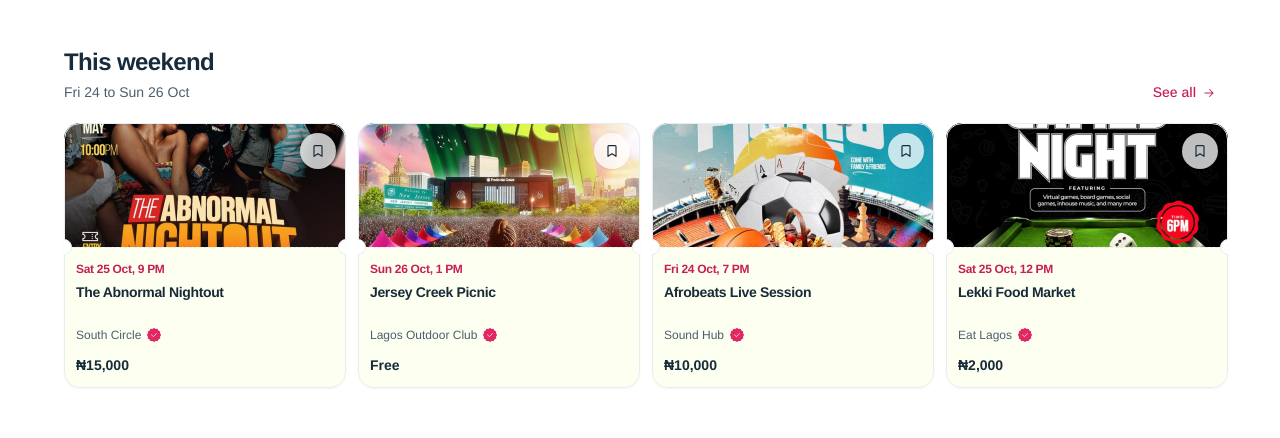
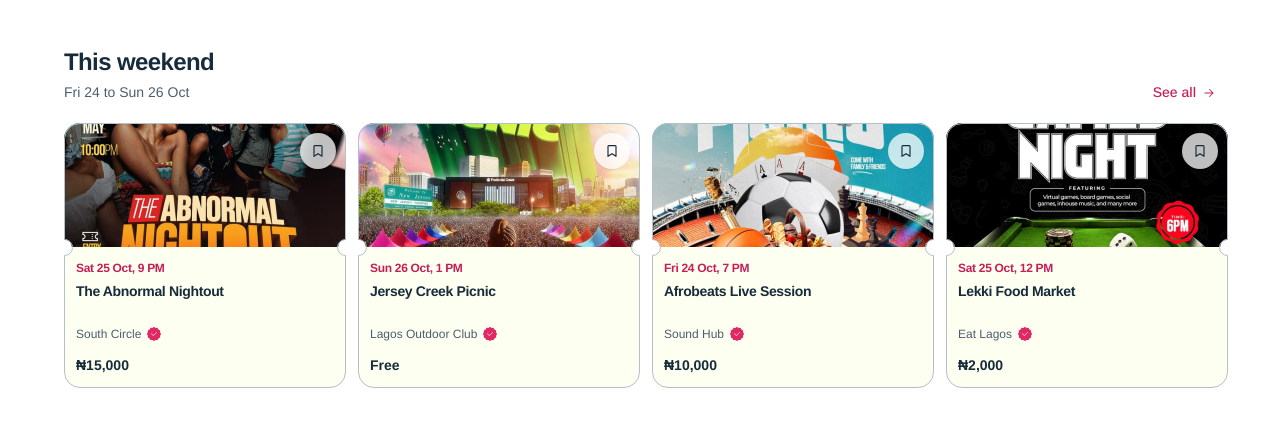
Before and after one commit to itz-jherie/xiventa, a Next.js app: page / in a window 1280 px wide. Shown: the part 640-1078 px from the top of the page. Built offline with nearby package versions, Linux system fonts and the light colour scheme.

Commit message:
fix: replace CSS notch hacks with exact SVG vector path for 1:1 seamless inward ticket notches

```diff
--- a/components/web/EventCard.tsx
+++ b/components/web/EventCard.tsx
@@ -8,24 +8,25 @@ interface EventCardProps {
   className?: string;
 }
 
-/**
- * Event Card
- * 1:1 exact match with Figma `Event Card` (Node `310:16595`)
- *
- * Dimensions: 282px x 265px, cornerRadius 16px
- * Background: Warm ivory (#FDFFF0 / VariableID:17:94)
- * Border: 1px solid #B4BFCA (VariableID:17:132)
- * Notches: 16px circular cutouts at x: -8px & x: 274px, y: 116.5px
- * ClipsContent: true (overflow: hidden)
- */
+// Exact 1:1 SVG path matching Figma Node 310:16595 (Event Card ticket geometry)
+// Width: 282px, Height: 265px, cornerRadius: 16px, Notch: 16px inward cutout at y: 116.5px - 132.5px
+const TICKET_CLIP_PATH =
+  "path('M 16 0 H 266 A 16 16 0 0 1 282 16 V 116.5 A 8 8 0 0 0 282 132.5 V 249 A 16 16 0 0 1 266 265 H 16 A 16 16 0 0 1 0 249 V 132.5 A 8 8 0 0 0 0 116.5 V 16 A 16 16 0 0 1 16 0 Z')";
+
+const TICKET_STROKE_PATH =
+  "M 16 0.5 H 266 A 15.5 15.5 0 0 1 281.5 16 V 116.5 A 8 8 0 0 0 281.5 132.5 V 249 A 15.5 15.5 0 0 1 266 264.5 H 16 A 15.5 15.5 0 0 1 0.5 249 V 132.5 A 8 8 0 0 0 0.5 116.5 V 16 A 15.5 15.5 0 0 1 16 0.5 Z";
+
 export function EventCard({ event, className = "" }: EventCardProps) {
   const formattedPrice = event.isFree ? "Free" : event.displayPrice.replace(/^From\s+/i, "");
 
   return (
+    <div className={`relative w-full sm:w-[282px] h-[265px] shrink-0 select-none group ${className}`}>
+      {/* 1. Ticket Card Content (Clipped to inward notch silhouette via CSS path) */}
       <article
-      className={`group relative flex flex-col w-full sm:w-[282px] h-[265px] rounded-2xl bg-[#FDFFF0] overflow-hidden shadow-xs hover:shadow-md transition-all duration-300 ${className}`}
+        className="w-full h-full bg-[#FDFFF0] flex flex-col justify-between transition-all duration-300 group-hover:brightness-98"
+        style={{ clipPath: TICKET_CLIP_PATH }}
       >
-      {/* 1. Header Image (h: 124px) */}
+        {/* Header Image (h: 124px) */}
         <Link
           href={`/events/${event.slug}`}
           className="block relative w-full h-[124px] bg-slate-200 overflow-hidden shrink-0"
@@ -53,10 +54,7 @@ export function EventCard({ event, className = "" }: EventCardProps) {
           </button>
         </Link>
 
-      {/* 2. Ticket Perforation Line (1px dashed #B4BFCA at y: 124px) */}
-      <div className="relative w-full h-0 border-t border-dashed border-[#B4BFCA] shrink-0 z-10" />
-
-      {/* 3. Card Body (h: 140px, pad: 12px, spacing: 4px) */}
+        {/* Card Body (h: 140px, pad: 12px, spacing: 4px) */}
         <div className="flex-1 p-3 flex flex-col justify-between z-10">
           <div className="space-y-1">
             {/* Date Label in brand pink (#C81E57 / VariableID:17:123) */}
@@ -83,20 +81,22 @@ export function EventCard({ event, className = "" }: EventCardProps) {
             </span>
           </div>
         </div>
+      </article>
 
-      {/* 4. Outer Border Layer (Node 310:16595 Border: 282x265, 1px solid #B4BFCA, rounded-2xl) */}
-      <div className="absolute inset-0 rounded-2xl border border-[#B4BFCA] pointer-events-none z-10" />
-
-      {/* 5. Inward Ticket Notches (Node 310:16595: 16x16 ellipse, fills: #FFFFFF, strokes: #B4BFCA) */}
-      {/* Positioned at x: -8px & x: 274px, y: 116.5px. Rendered over Border (z-20) and clipped by container overflow-hidden */}
-      <div
-        className="absolute -left-2 top-[116px] w-4 h-4 rounded-full bg-white border border-[#B4BFCA] z-20 pointer-events-none"
+      {/* 2. Continuous 1px Border Stroke (#B4BFCA / VariableID:17:132) curving inward into notches */}
+      <svg
+        className="absolute inset-0 w-full h-full pointer-events-none z-30"
+        viewBox="0 0 282 265"
+        fill="none"
+        xmlns="http://www.w3.org/2000/svg"
         aria-hidden="true"
+      >
+        <path
+          d={TICKET_STROKE_PATH}
+          stroke="#B4BFCA"
+          strokeWidth="1"
         />
-      <div
-        className="absolute -right-2 top-[116px] w-4 h-4 rounded-full bg-white border border-[#B4BFCA] z-20 pointer-events-none"
-        aria-hidden="true"
-      />
-    </article>
+      </svg>
+    </div>
   );
 }
```
Also changed, not shown: components/icons/VerifiedBadgeIcon.tsx (line endings or trailing spaces). Lines whose indentation alone changed are shown as unchanged.
